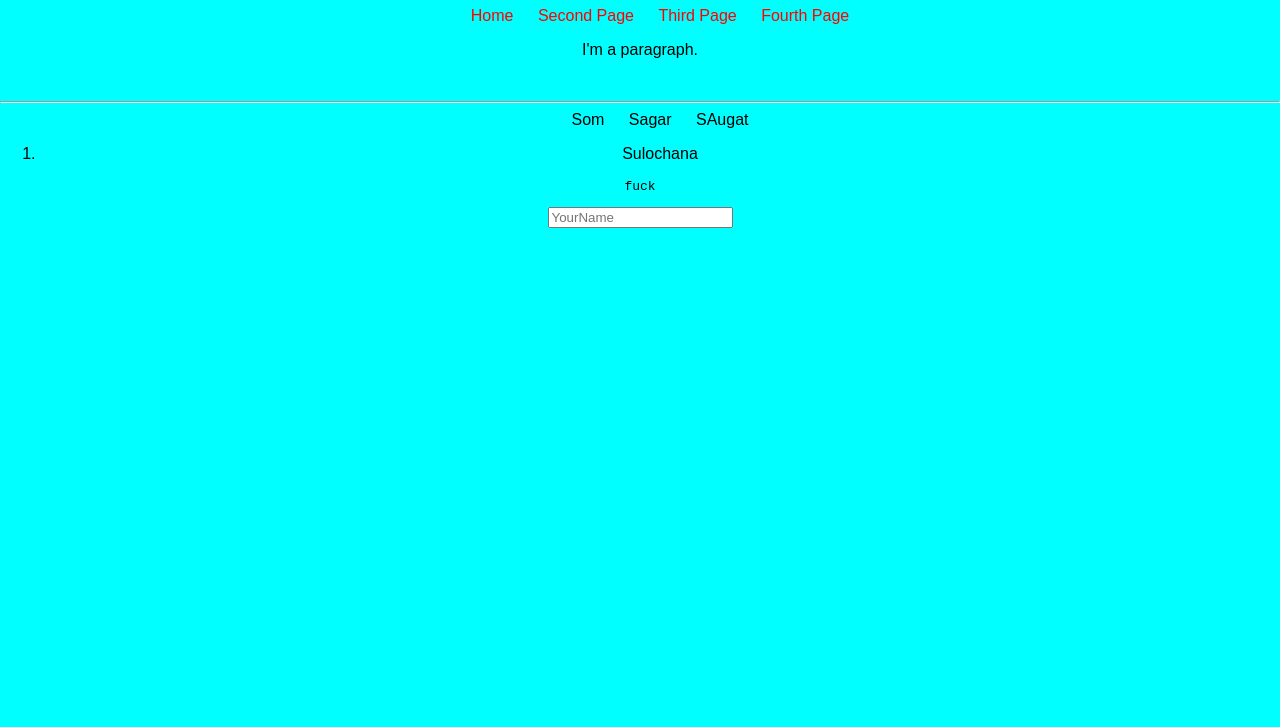
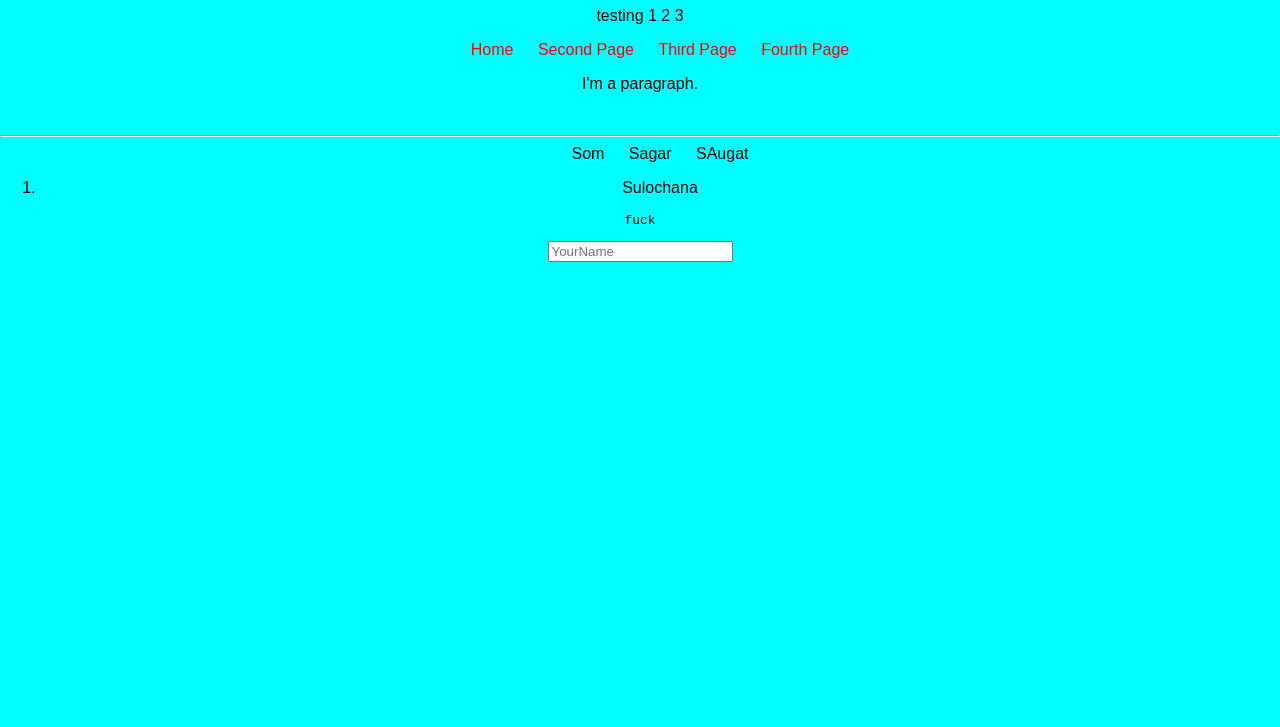
Before and after one commit to sombikram/test-repo, a plain HTML site: page index.html in a window 1280 px wide. Shown: the part 73-800 px from the top of the page. Drawn offline with Linux system fonts and the light colour scheme.

Commit message:
testing 123

```diff
--- a/index.html
+++ b/index.html
@@ -9,6 +9,7 @@
 </head>
 <body>
     <h1>Welcome to my page</h1>
+    <p> testing 1 2 3</p>
     <ul>
         <li><a href="index.html">Home</a></li>
         <li><a href="second.html">Second Page</a></li>
```
